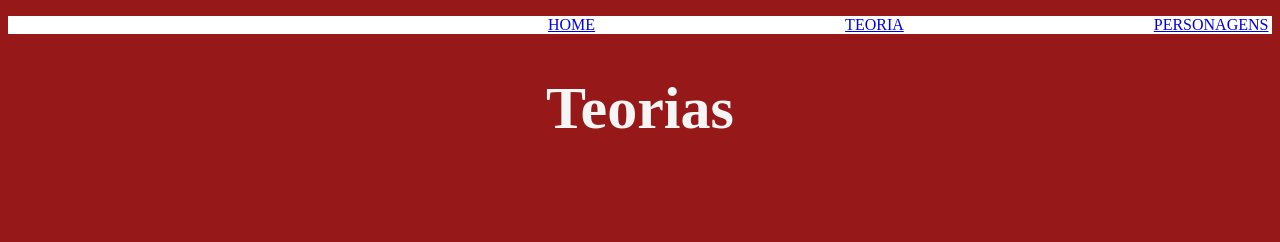
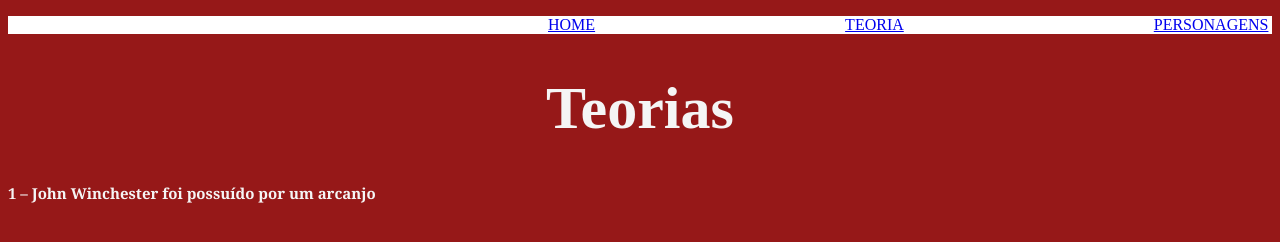
Before and after one commit to GDmour/avvaliao23trimestre, a plain HTML site: page Teoria.html in a window 1280 px wide. Shown: the top 242 px of the page. Drawn offline with Linux system fonts and the light colour scheme.

Commit message:
titulo teoria

```diff
--- a/Teoria.html
+++ b/Teoria.html
@@ -16,6 +16,7 @@
         </ul>
     </header>
     <h1>Teorias</h1>
+    <h2>1 – John Winchester foi possuído por um arcanjo</h2>
 
 
 </body>
```
